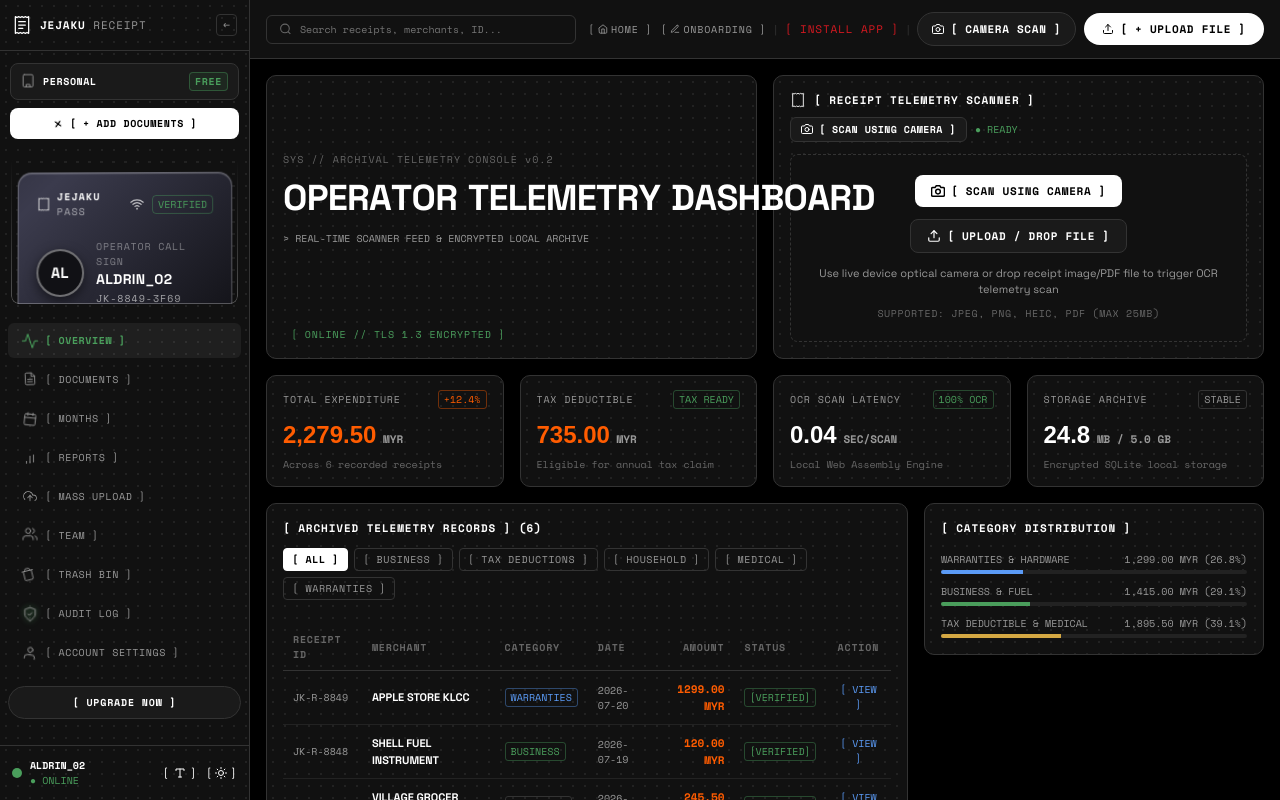
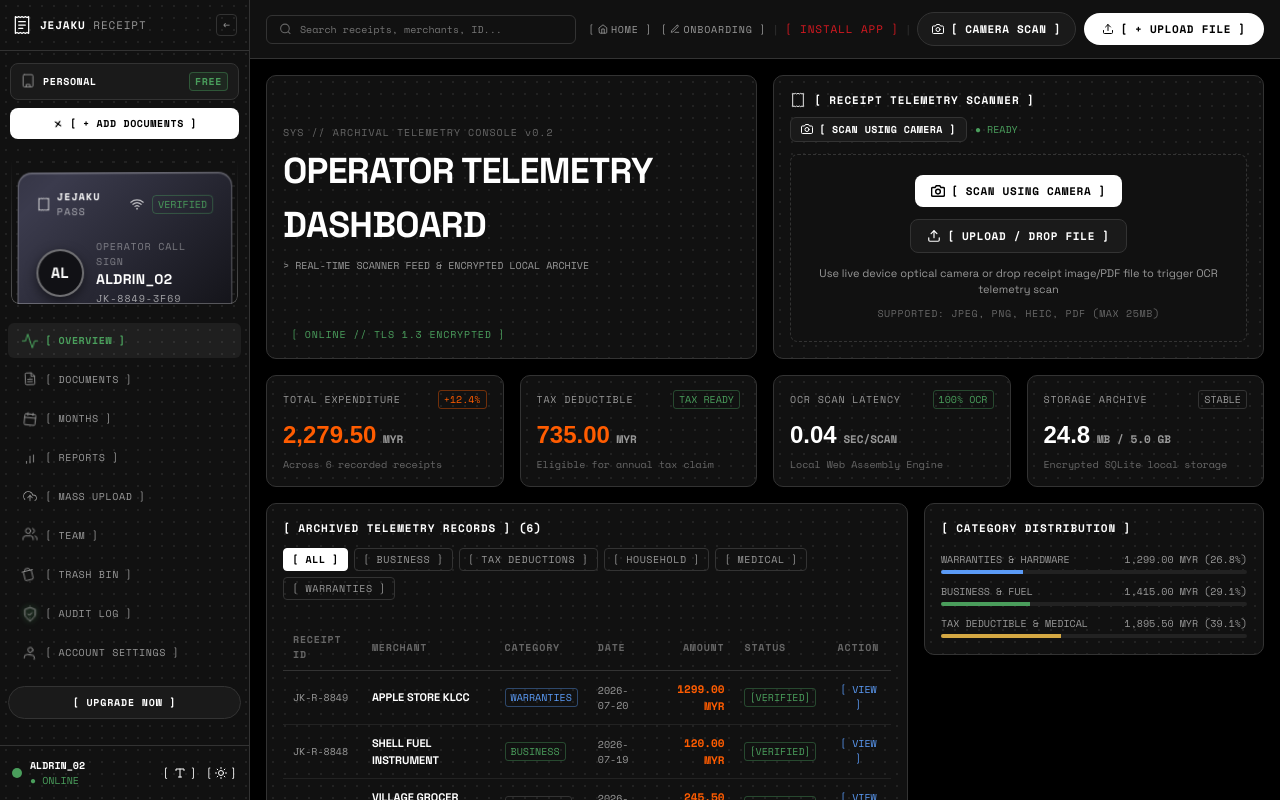
Before and after one commit to KauTryKauCuba/jk-receipt-v0.2, a Next.js app: page /dashboard in a window 1280 px wide. Built offline with nearby package versions, Linux system fonts and the light colour scheme; a web font is replaced by a local one.

Commit message:
fix(dashboard): resolve matrix text glitch and render clean title for OPERATOR TELEMETRY DASHBOARD

```diff
--- a/src/app/components/MatrixText.tsx
+++ b/src/app/components/MatrixText.tsx
@@ -151,8 +151,7 @@ export default function MatrixText({
   return (
     <span
       className={className}
-      style={{ ...style, display: "inline-flex", cursor: "default" }}
-      onMouseEnter={() => triggerAnimation(true)}
+      style={{ ...style, display: "inline-block", cursor: "default" }}
     >
       {chars.map((charState, index) => (
         <span
--- a/src/app/dashboard/page.tsx
+++ b/src/app/dashboard/page.tsx
@@ -811,7 +811,7 @@ export default function DashboardPage() {
                       SYS // ARCHIVAL TELEMETRY CONSOLE v0.2
                     </span>
                     <h1 style={{ fontFamily: "var(--font-body)", fontSize: "var(--display-md)", fontWeight: "700", color: "var(--text-display)", margin: 0, letterSpacing: "-0.02em", wordBreak: "break-word", overflowWrap: "anywhere" }}>
-                      <MatrixText text="OPERATOR TELEMETRY DASHBOARD" />
+                      OPERATOR TELEMETRY DASHBOARD
                     </h1>
                     <span style={{ fontFamily: "var(--font-data)", fontSize: "10px", color: "var(--text-secondary)", marginTop: "2px" }}>
                       &gt; REAL-TIME SCANNER FEED &amp; ENCRYPTED LOCAL ARCHIVE
```
